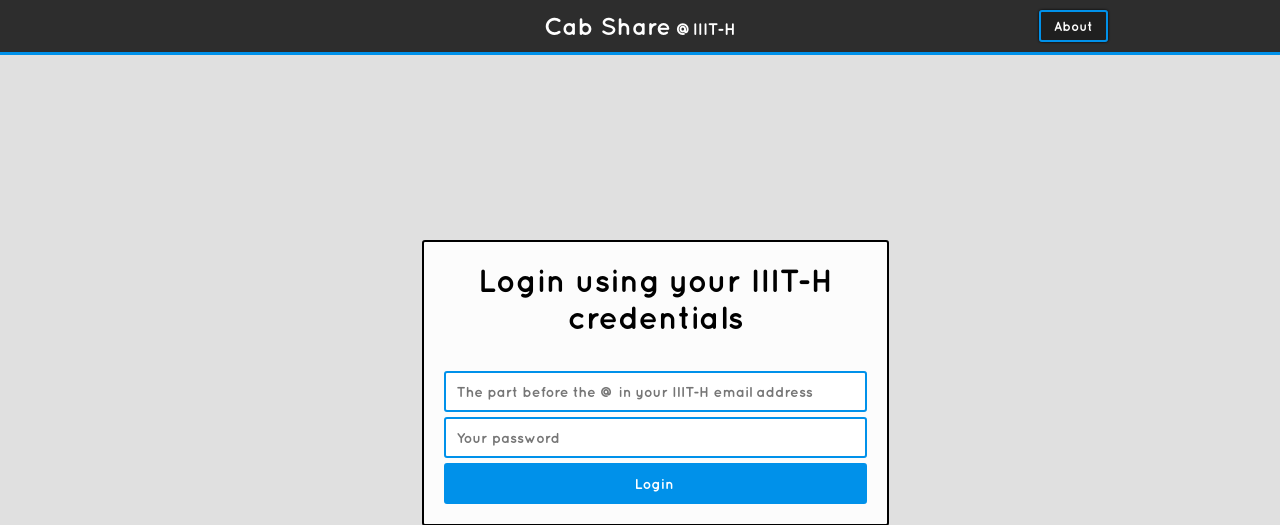
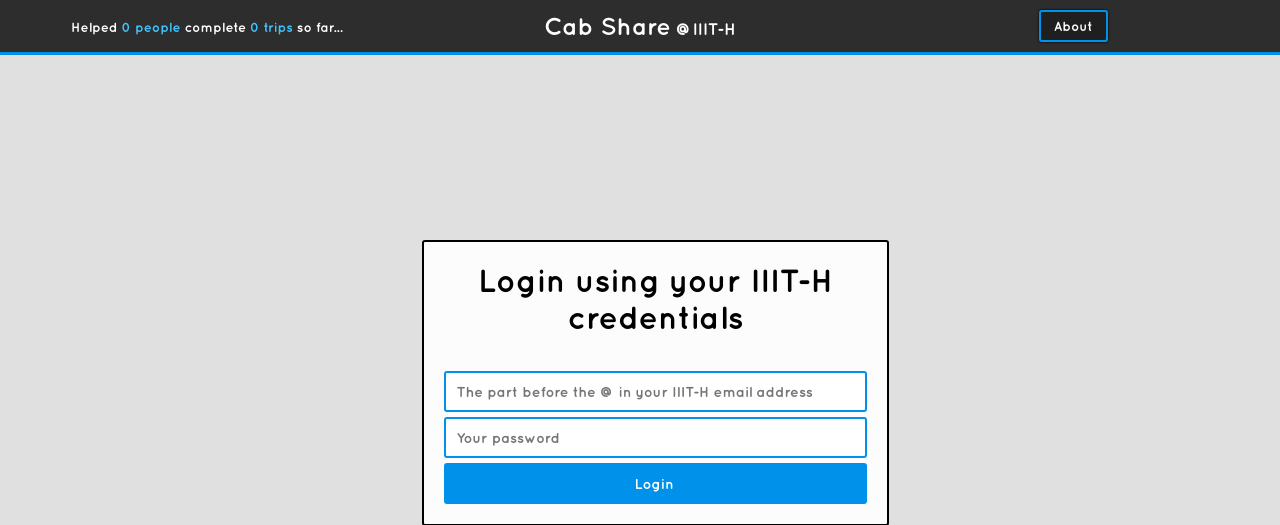
Before and after one commit to mrinaldhar/CabShare, a PHP site: page / in a window 1280 px wide. Shown: the top 525 px of the page. Run offline with PHP 8.4, Linux system fonts and the light colour scheme.

Commit message:
Fixing header

```diff
--- a/css/global.css
+++ b/css/global.css
@@ -56,6 +56,9 @@ body {
 	font-size: 0.7em;
 	padding-left: 5px;
 }
+.header .btn {
+	box-shadow: 0 0 3px black;
+}
 .btn {
 	border: 2px solid #0091EA;
 	background-color: rgba(0,0,0,0.3);
@@ -67,10 +70,10 @@ body {
 	color: white;
 	font-family: quickbold;
 	cursor: pointer;
-	box-shadow: 0 0 3px black;
 }
 .btn:hover {
 	color: #0091EA;
+	border: 2px solid black;
 	background-color: rgba(255,255,255,0.9);
 }
 .anim {
@@ -97,3 +100,6 @@ body {
 	display: block;
 
 }
+.blue1 {
+	color: #40C4FF;
+}
--- a/header.php
+++ b/header.php
@@ -1,7 +1,7 @@
 <?php
 require_once("./utils/ldap.php");
 require_once("./utils/userhelper.php");
-	if (isLoggedIn()) {
+	if (isLoggedIn()):
 ?>
 		<table class="header">
 			<tr>
@@ -20,13 +20,13 @@ require_once("./utils/userhelper.php");
 		</table>
 
 <?php
-	}
-	else {
+	else:
 ?>
 
 		<table class="header">
 			<tr>
 				<td width="30%">
+					<small>Helped <span id="completed_people" class="blue1">0 people</span> complete <span id="completed_trips" class="blue1">0 trips</span> so far...</small>
 				</td>
 				<td width="40%">
 					<span id="logo_top">Cab Share<span id="iiith">@IIIT-H</span></span>
@@ -38,5 +38,5 @@ require_once("./utils/userhelper.php");
 		</table>
 
 <?php
-}
+	endif;
 ?>
```
